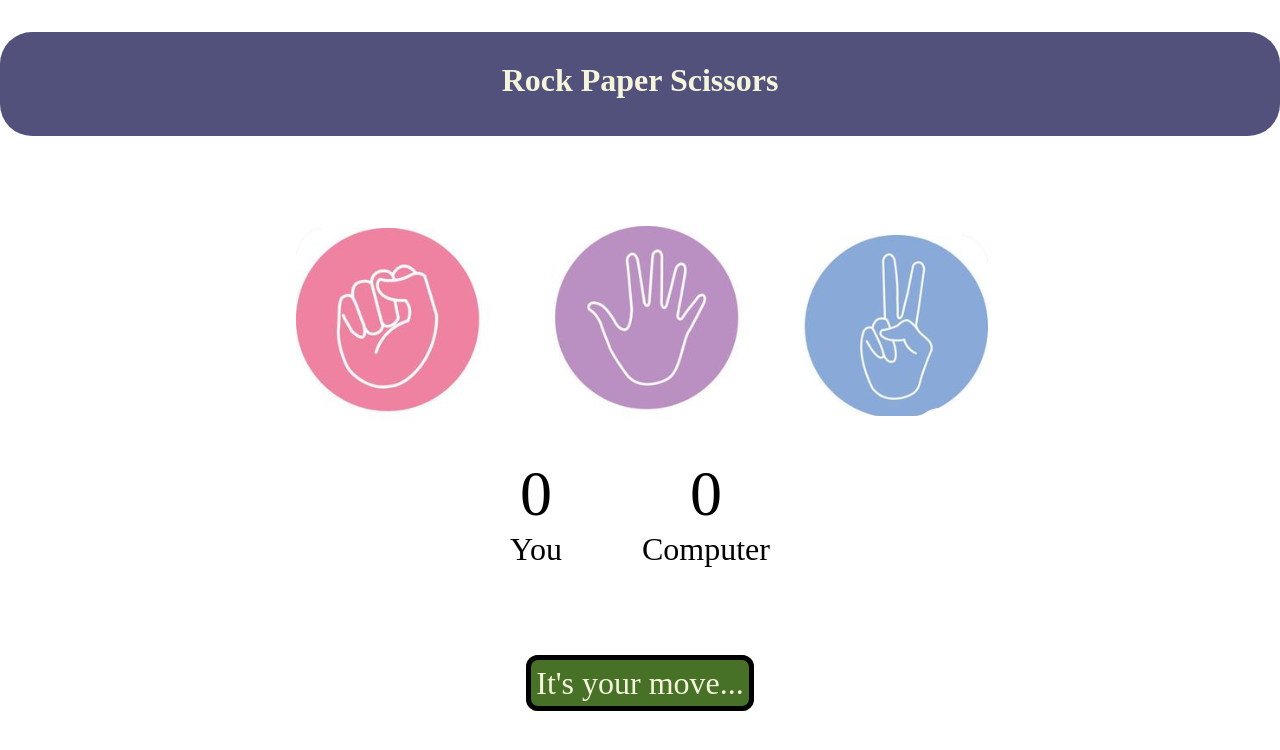
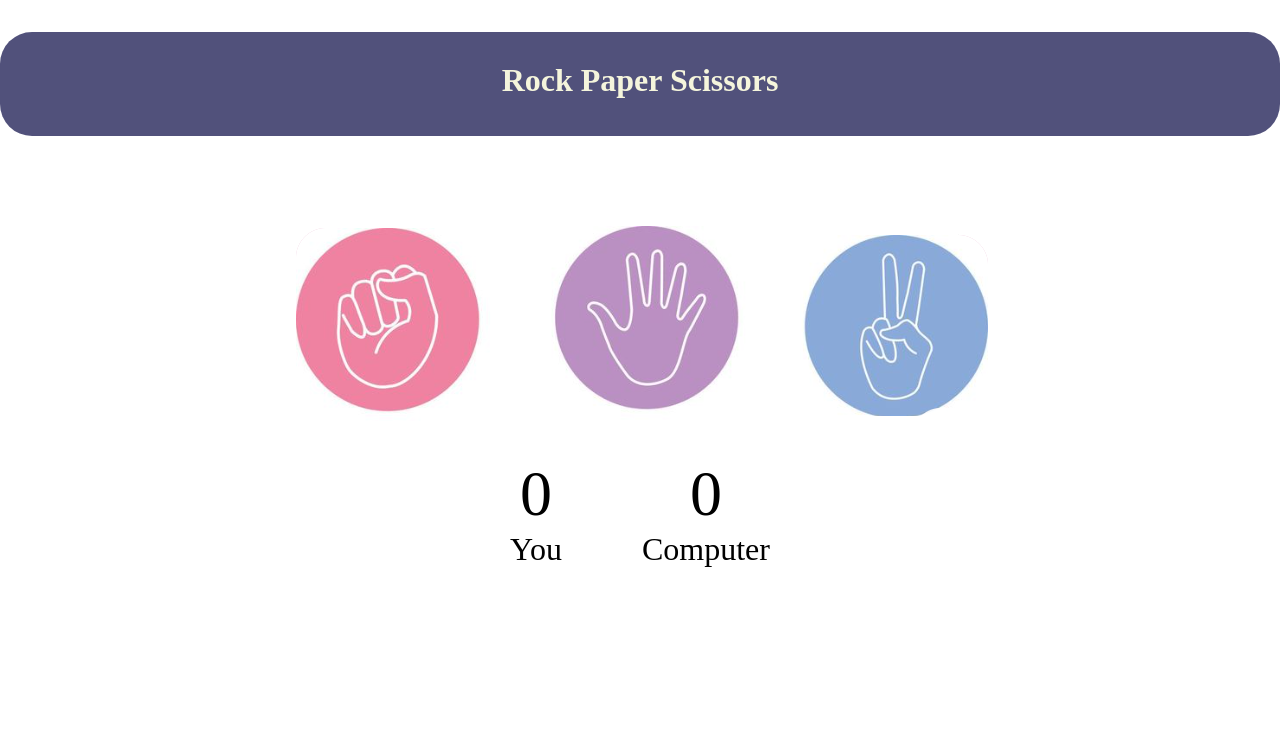
Before and after one commit to dedeepya04/Rock-paper-Scissor, a plain HTML site: page index.html in a window 1280 px wide. Drawn offline with Linux system fonts and the light colour scheme.

Commit message:
Update index.html

```diff
--- a/index.html
+++ b/index.html
@@ -34,9 +34,7 @@
     <div class="tie" id="draw" >
         <p>Its a tie</p>
     </div>
-     <div class="msg-container">
-            <p id="msg"> It's your move...</p>
-    </div>
+
 
     <script src="app.js"></script>
 </body>
```
